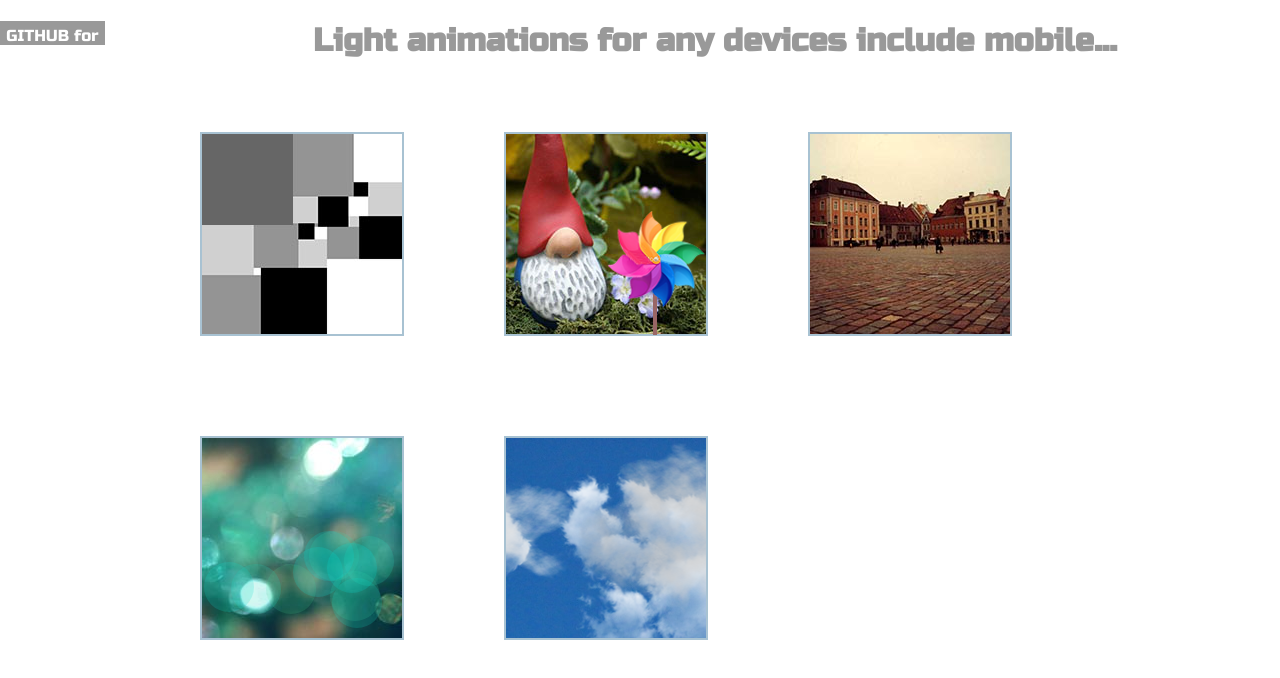
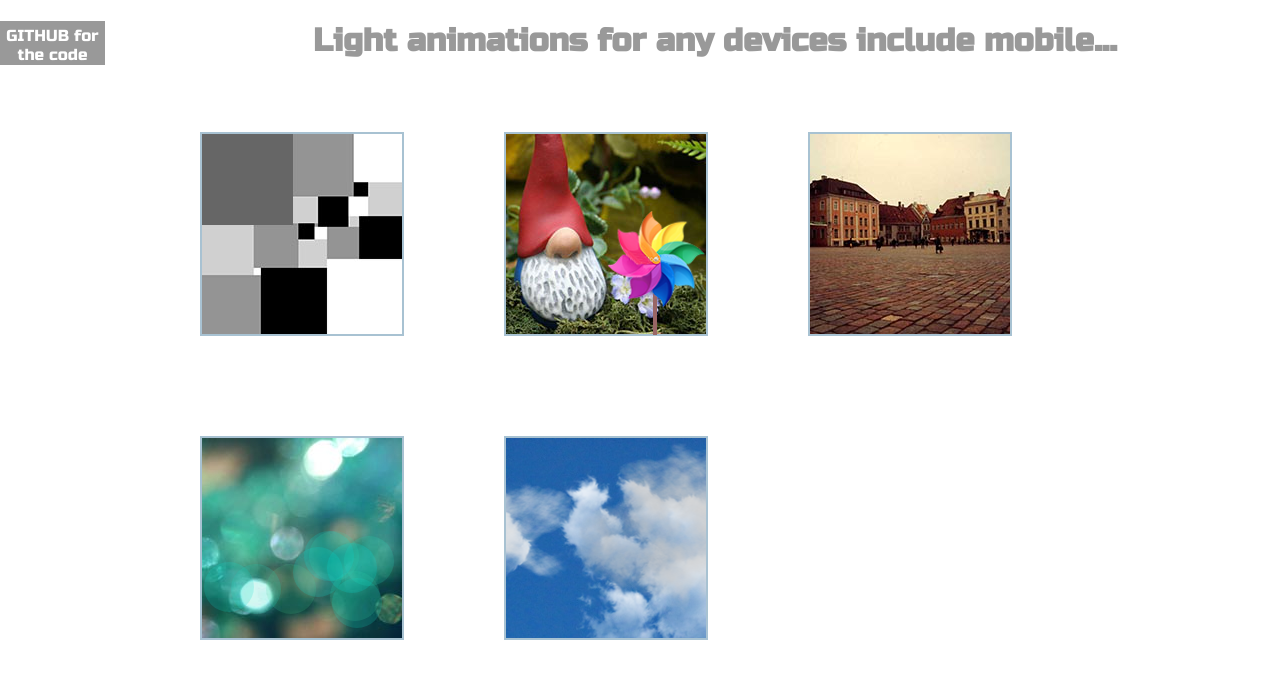
Before and after one commit to misschlalom/misschlalom.github.io, a plain HTML site: page index.html in a window 1280 px wide. Drawn offline with Linux system fonts and the light colour scheme.

Commit message:
css changes

```diff
--- a/animations.css
+++ b/animations.css
@@ -78,10 +78,10 @@ title
 .vestibule
 {
 	position:absolute;
-	top:3;
+	top:8;
 	left:0;
 	width:95px;
-	height:14px;
+	height:34px;
 	padding:5px;
 	background-color:#999;
 }
```
